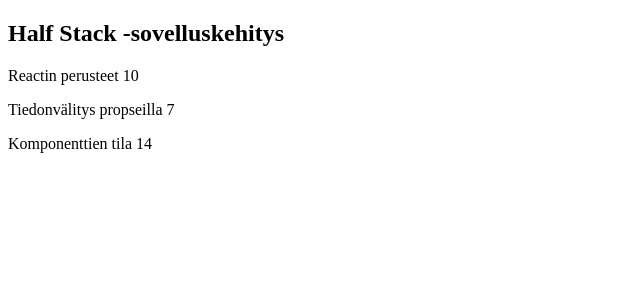
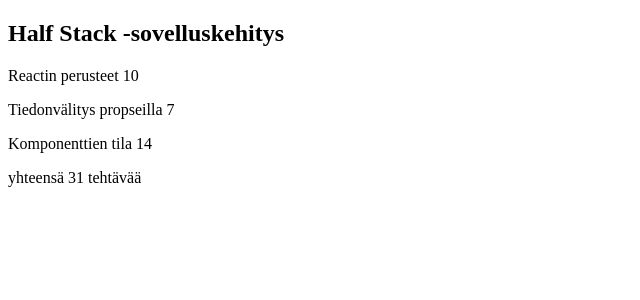
Before and after one commit to jounigit/fullstack-osa2, a React (Create React App) app: page / in a window 1280 px wide. Shown: the top 300 px of the page, without its empty margins (0-640 px from the left). Built offline with nearby package versions, Linux system fonts and the light colour scheme.

Commit message:
2.2 tehtävien määrä

```diff
--- a/src/App.js
+++ b/src/App.js
@@ -3,6 +3,20 @@
 const Otsikko = ({ kurssi }) => <h2>{kurssi.nimi}</h2>
 
 const Osa = ({ osa }) => <p>{osa.nimi} {osa.tehtavia}</p>
+
+const Yhteensa = ({ kurssi }) => {
+  let summa = 0
+  kurssi.osat.forEach((osa) => {
+      //console.log(osa.tehtavia)
+      summa = summa + osa.tehtavia
+    })
+    console.log('SUMMA: ', summa)
+    return (
+      <div>
+        <p>yhteensä {summa} tehtävää</p>
+      </div>
+    )
+}
 
 const Sisalto = ({ kurssi }) => {
   const osat = kurssi.osat
@@ -19,6 +33,7 @@
     <div>
       <Otsikko kurssi={kurssi} />
       <Sisalto kurssi={kurssi} />
+      <Yhteensa kurssi={kurssi} />
     </div>
   )
 }
```
